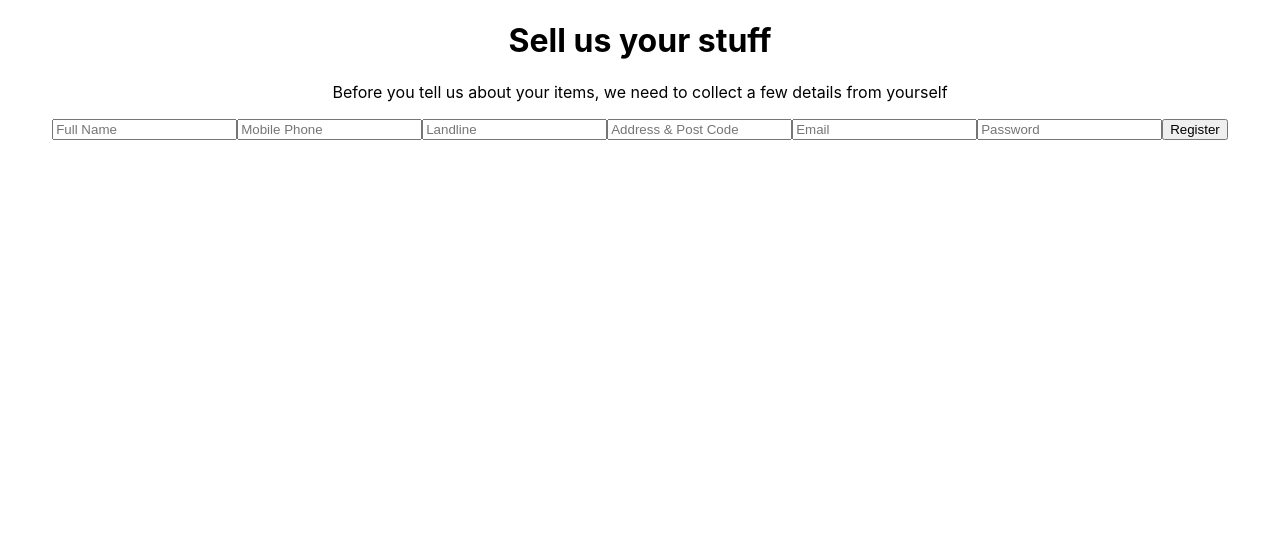
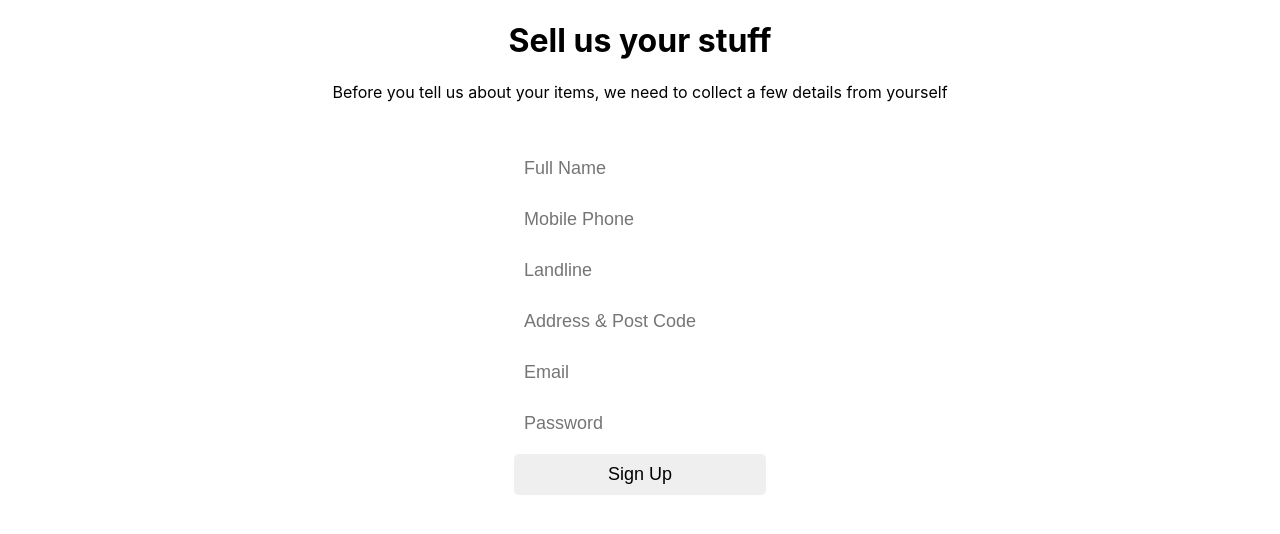
Before and after one commit to codegregcode/item-questionnaire, a React (Create React App) app: page /sign-up in a window 1280 px wide. Shown: the top 534 px of the page. Built offline with nearby package versions, Linux system fonts and the light colour scheme.

Commit message:
centers form and imports style to SignUp component

```diff
--- a/src/components/SignUp.jsx
+++ b/src/components/SignUp.jsx
@@ -1,22 +1,47 @@
 import React from 'react';
+import '../styles/signup.css';
 
 const SignUp = () => {
   return (
-    <div>
+    <>
       <p>
         Before you tell us about your items, we need to collect a few details
         from yourself
       </p>
-      <div className="register__container">
-        <input type="text" placeholder="Full Name" />
-        <input type="number" placeholder="Mobile Phone" />
-        <input type="number" placeholder="Landline" />
-        <input type="text" placeholder="Address & Post Code" />
-        <input type="email" placeholder="Email" />
-        <input type="password" placeholder="Password" />
-        <button type="submit">Register</button>
+      <div className="signup">
+        <div className="signup__container">
+          <input
+            className="signup__textBox"
+            type="text"
+            placeholder="Full Name"
+          />
+          <input
+            className="signup__textBox"
+            type="number"
+            placeholder="Mobile Phone"
+          />
+          <input
+            className="signup__textBox"
+            type="number"
+            placeholder="Landline"
+          />
+          <input
+            className="signup__textBox"
+            type="text"
+            placeholder="Address & Post Code"
+          />
+          <input className="signup__textBox" type="email" placeholder="Email" />
+          <input
+            className="signup__textBox"
+            type="password"
+            placeholder="Password"
+          />
+          <button className="signup__textBox" type="submit">
+            Sign Up
+          </button>
+        </div>
       </div>
-    </div>
+    </>
   );
 };
 
--- /dev/null
+++ b/src/styles/signup.css
@@ -0,0 +1,31 @@
+.signup {
+  display: flex;
+  align-items: center;
+  justify-content: center;
+}
+
+.signup__container {
+  display: flex;
+  flex-direction: column;
+  text-align: center;
+  padding: 30px;
+}
+
+.signup__textBox {
+  padding: 10px;
+  font-size: 18px;
+  margin-bottom: 10px;
+  border: none;
+  border-radius: 5px;
+}
+
+.signup__btn {
+  padding: 10px;
+  font-size: 18px;
+  margin-bottom: 10px;
+  border: none;
+  font-weight: 400;
+  border-radius: 5px;
+  color: white;
+  cursor: pointer;
+}
```
